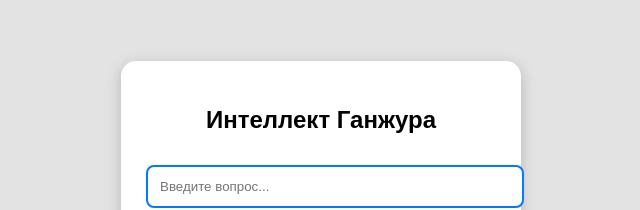
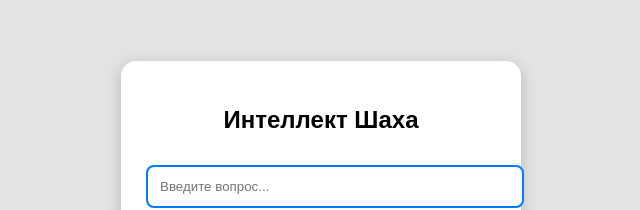
Before and after one commit to GanzhurM/WEB_Sem3T3, a plain HTML site: page index.html in a window 1280 px wide. Shown: the part 226-436 px from the top of the page, without its empty margins (319-959 px from the left). Drawn offline with Linux system fonts and the light colour scheme.

Commit message:
Update index.html

```diff
--- a/index.html
+++ b/index.html
@@ -48,7 +48,7 @@
 </head>
 <body>
     <div id="chat-container">
-        <h2>Интеллект Ганжура</h2>
+        <h2>Интеллект Шаха</h2>
         <input type="text" id="question" placeholder="Введите вопрос...">
         <button onclick="getAnswer()">Спросить</button>
         <p id="response"></p>
```
